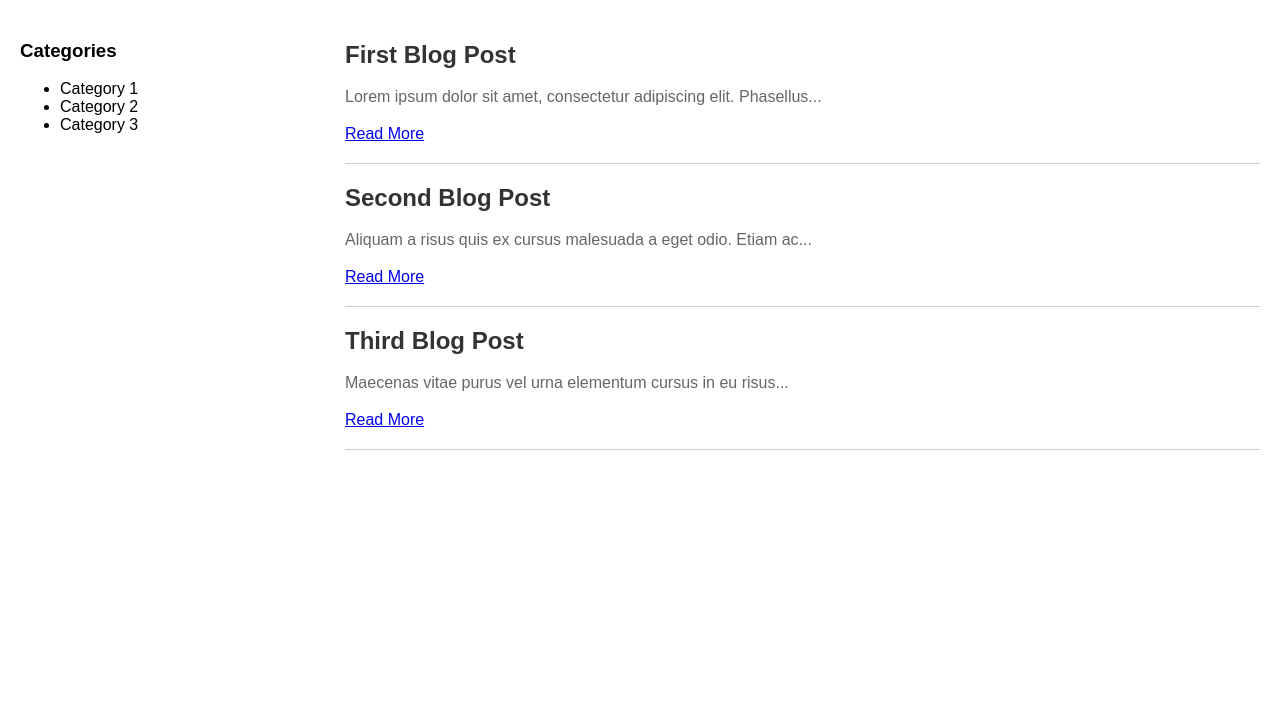
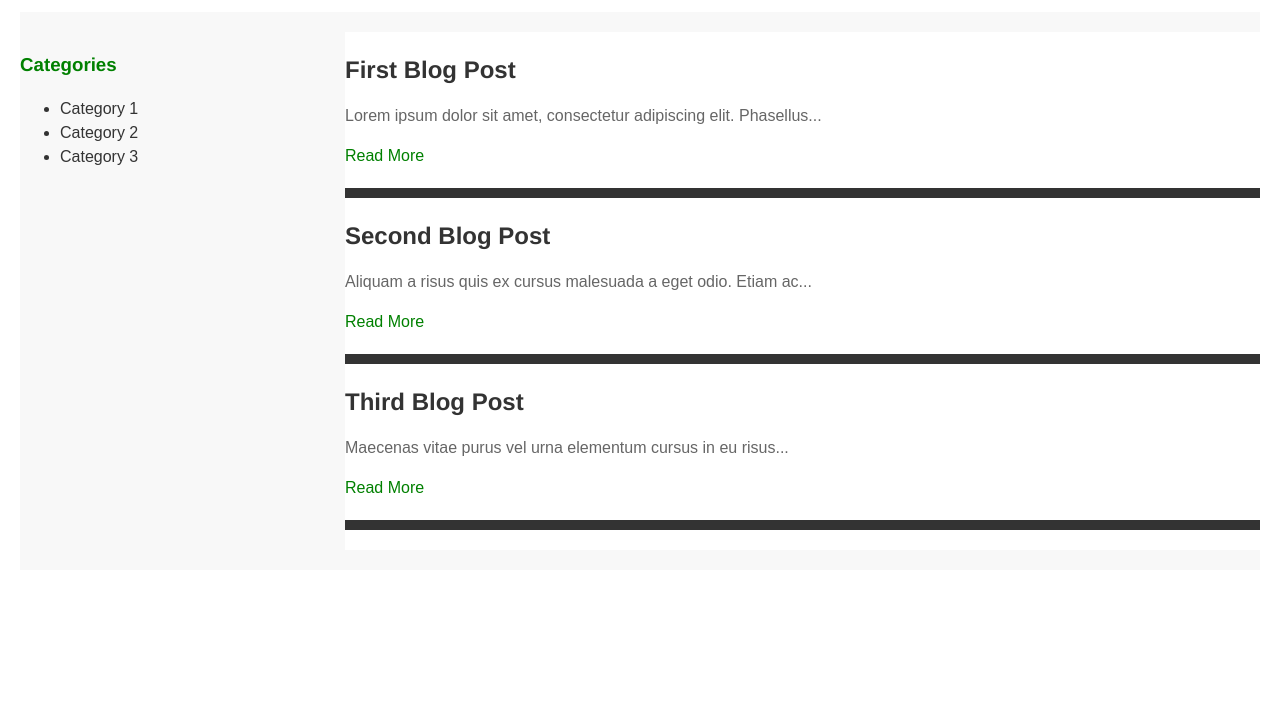
Before and after one commit to dmsierra11/my-blog, a website with bundled scripts: page index.html in a window 1280 px wide. Shown: the part 99-800 px from the top of the page. Built offline with nearby package versions, Linux system fonts and the light colour scheme.

Commit message:
First colors and typography

```diff
--- /dev/null
+++ b/css/colors.css
@@ -0,0 +1,47 @@
+/* Colors */
+body {
+  background-color: #ffffff; /* White background */
+  color: #333333; /* Dark gray color for body text */
+}
+
+h1,
+h2,
+h3 {
+  color: #008000; /* Green color for headings */
+}
+
+a {
+  color: #008000; /* Green color for links */
+}
+
+.container {
+  background-color: #f8f8f8; /* Light gray background for container */
+}
+
+.header {
+  background-color: #ffffff; /* White background for header */
+}
+
+.sidebar {
+  background-color: #f8f8f8; /* Light gray background for sidebar */
+}
+
+.content {
+  background-color: #ffffff; /* White background for content area */
+}
+
+.post {
+  border-bottom: 10px solid #008000;
+  margin-bottom: 20px;
+  padding-bottom: 20px;
+}
+
+.post h2 {
+  color: #333;
+  margin-bottom: 10px;
+}
+
+.post p {
+  color: #666;
+  line-height: 1.5;
+}
--- a/css/main.css
+++ b/css/main.css
@@ -1,8 +1,10 @@
-@import url("posts.css");
+@import "typography.css";
+@import "colors.css";
+/* @import url("posts.css"); */
+@import "posts.css";
 @import url("sidebar.css");
 
 body {
-  font-family: Arial, sans-serif;
   margin: 0;
   padding: 20px;
 }
--- a/css/posts.css
+++ b/css/posts.css
@@ -1,5 +1,7 @@
+@import "colors.css";
+
 .post {
-  border-bottom: 1px solid #ccc;
+  border-bottom: 10px solid;
   margin-bottom: 20px;
   padding-bottom: 20px;
 }
--- /dev/null
+++ b/css/typography.css
@@ -0,0 +1,21 @@
+/* Typography */
+body {
+  font-family: Arial, sans-serif;
+  font-size: 16px;
+  line-height: 1.5;
+}
+
+h1,
+h2,
+h3 {
+  font-family: "Helvetica Neue", Arial, sans-serif;
+  font-weight: bold;
+}
+
+a {
+  text-decoration: none;
+}
+
+a:hover {
+  text-decoration: underline;
+}
```
